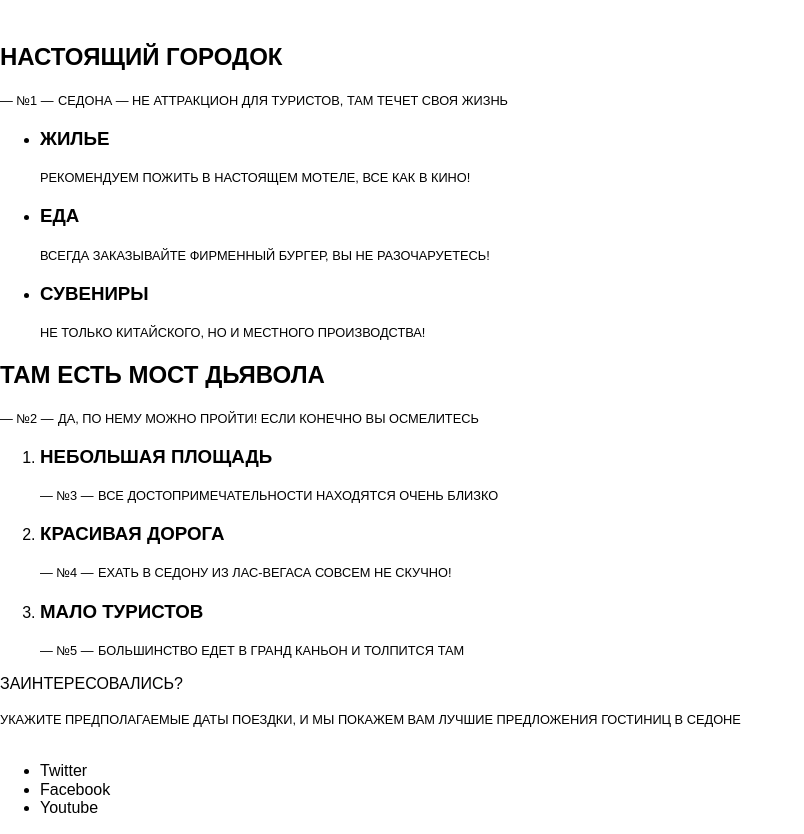
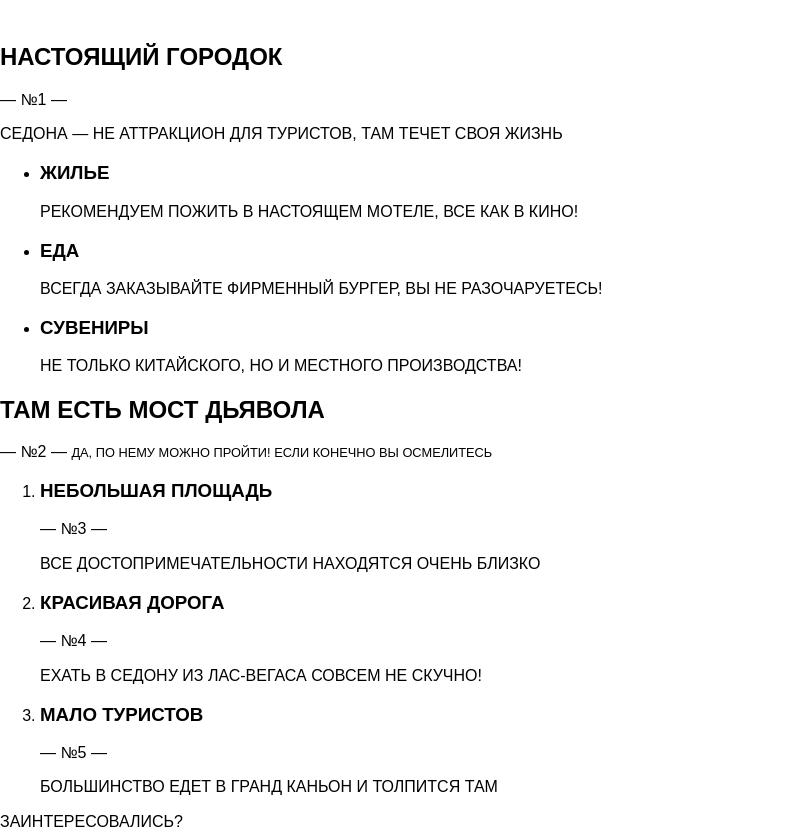
Before and after one commit to arcticstormx/practice_2_sedona, a plain HTML site: page index.html in a window 1280 px wide. Shown: the part 820-1654 px from the top of the page, without its empty margins (0-804 px from the left). Drawn offline with Linux system fonts and the light colour scheme.

Commit message:
Adding CSS to index.html

```diff
--- a/index.html
+++ b/index.html
@@ -40,60 +40,62 @@
 				</small>
 
 			<div>
-				<div>
+				<div class="sedona-summary__feature sedona-feature">
 					<h2>Настоящий городок</h2>
-					<small>— №1 —</small>
-					<small>
+					<span>— №1 —</span>
+					<p>
 					СЕДОНА — НЕ АТТРАКЦИОН ДЛЯ ТУРИСТОВ, ТАМ ТЕЧЕТ СВОЯ ЖИЗНЬ
-					</small>
-					<img src="" alt="">
+					</p>
 				</div>
+                <div class="main-sedona-pic1"></div>
 			</div>
 
 			<ul>
 				<li>
 					<h3>Жилье</h3>
-					<small>
+					<p>
 						Рекомендуем пожить в настоящем мотеле, все как в кино!
-					</small>
+					</p>
 				</li>
 				<li>
 					<h3>Еда</h3>
-					<small>
+					<p>
 						Всегда заказывайте ФИРМЕННЫЙ БУРГЕР, Вы НЕ разочаруетесь!
-					</small>
+					</p>
 				</li>
 				<li>
 					<h3>Сувениры</h3>
-					<small>
+					<p>
 						Не только китайского, но и местного производства!
-					</small>
+					</p>
 				</li>
 			</ul>
 
-			<div>
-				<h2>ТАМ ЕСТЬ Мост дьявола</h2>
-				<small>— №2 —</small>
-				<small>Да, по нему можно пройти! Если конечно вы осмелитесь</small>
-				<img src="" alt="">
-			</div>
+
+           <div>
+                <div class="main-sedona-pic2"></div>
+                <div class="sedona-summary__feature sedona-feature">
+                   <h2>ТАМ ЕСТЬ Мост дьявола</h2>
+                   <span>— №2 —</span>
+                   <small>Да, по нему можно пройти! Если конечно вы осмелитесь</small>
+               </div>
+           </div>
 
 			<ol>
-				<li>
+				<li class="sedona-summary__feature sedona-feature sedona-feature--grey">
 					<h3>НЕБОЛЬШАЯ ПЛОЩАДЬ</h3>
-					<small>— №3 —</small>
-					<small>ВСЕ достопримечательности
-находятся очень близко</small>
+					<span>— №3 —</span>
+					<p>ВСЕ достопримечательности находятся очень близко</p>
 				</li>
-				<li>
+				<li class="sedona-summary__feature sedona-feature sedona-feature--grey">
 					<h3>КРАСИВАЯ ДОРОГА</h3>
-					<small>— №4 —</small>
-					<small>ЕХАТЬ В СЕДОНУ ИЗ ЛАС-ВЕГАСА совсем НЕ СКУЧНО!</small>
+					<span>— №4 —</span>
+					<p>ЕХАТЬ В СЕДОНУ ИЗ ЛАС-ВЕГАСА совсем НЕ СКУЧНО!</p>
 				</li>
-				<li>
+				<li class="sedona-summary__feature sedona-feature sedona-feature--grey">
 					<h3>МАЛО ТУРИСТОВ</h3>
-					<small>— №5 —</small>
-					<small>Большинство едет в гранд каньон и толпится там</small>
+					<span>— №5 —</span>
+					<p>Большинство едет в гранд каньон и толпится там</p>
 				</li>
 			</ol>
 		</section>
```
Also changed, not shown: css/styles.css (line endings or trailing spaces).
